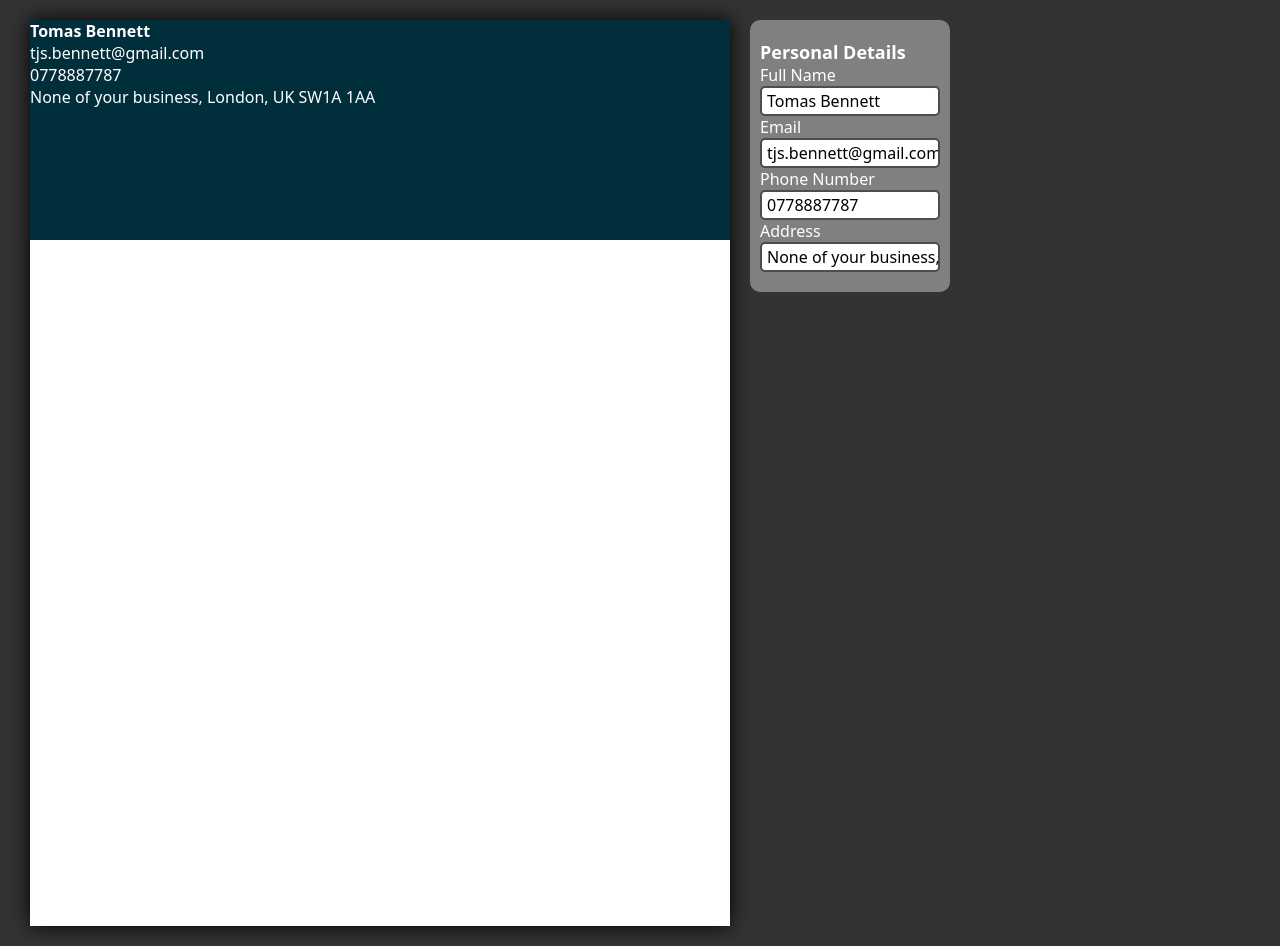
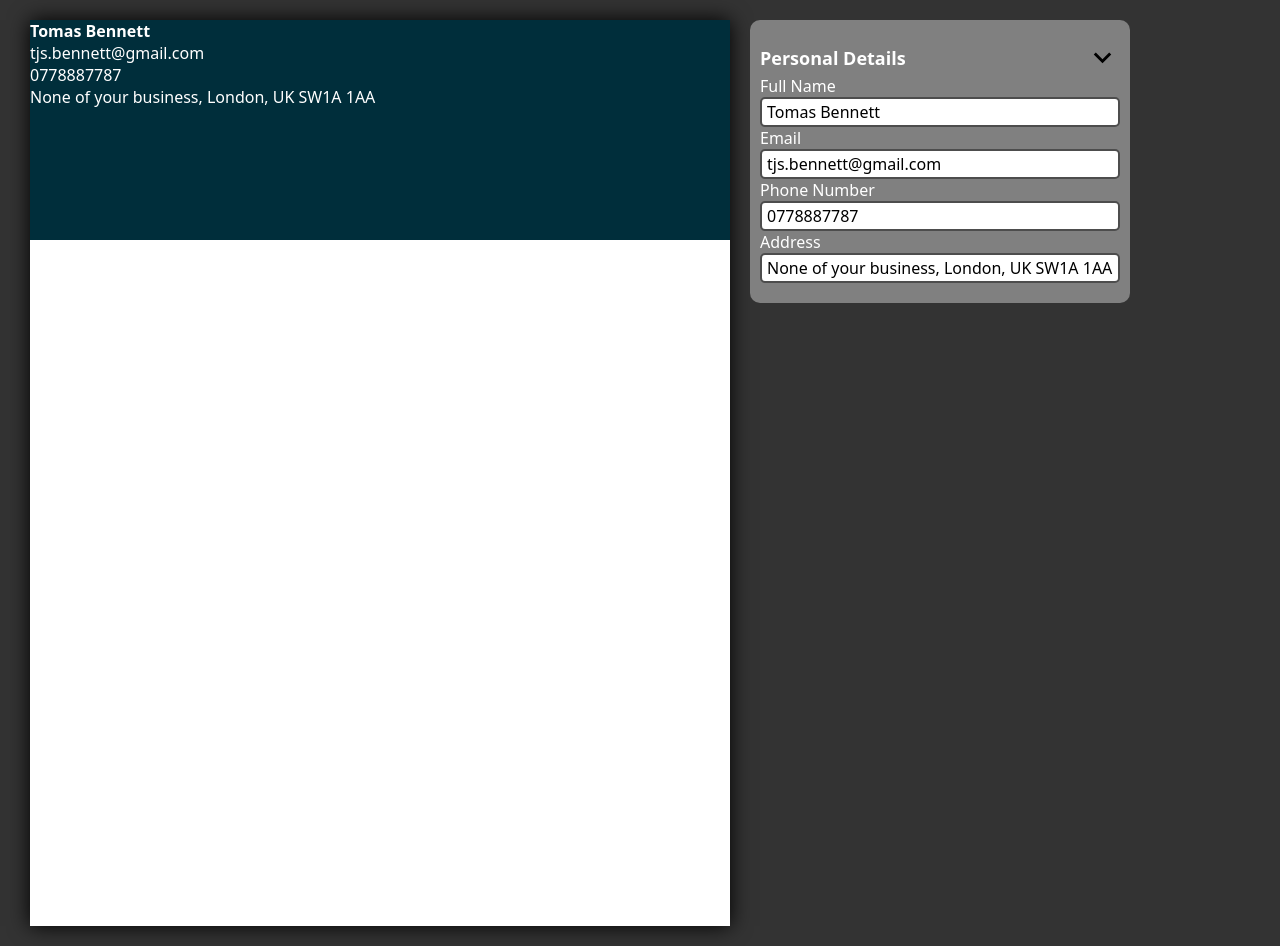
Before and after one commit to tomasbennett/CV-Application, a React (Vite) app: page / in a window 1280 px wide. Built offline with nearby package versions, Linux system fonts and the light colour scheme.

Commit message:
Adding to the cleaner code architecture and adding a custom.d.ts file to help with imports from .svg files - Wanting to learn animation and toggle specifics with react for opening and closing a panel next

```diff
--- a/src/App.tsx
+++ b/src/App.tsx
@@ -1,9 +1,10 @@
 import { PersonalDetailsForm } from './components/cv-editing/components/PersonalDetails'
 
 import "./App.css"
-import { CV } from './components/cv-layout/components/CVContainer'
+import { CVMemo } from './components/cv-layout/components/CVContainer'
 import { useState } from 'react'
 import { IPersonalDetails } from './models/FormData'
+import { CVHeaderContext } from './context/CVHeaderContext'
 
 const originalFormData: IPersonalDetails = {
   fullName: "Tomas Bennett",
@@ -17,8 +18,11 @@ function App() {
 
   return (
     <>
-      <CV curr={curr} />
-      <PersonalDetailsForm curr={curr} setState={setState} />
+      <CVHeaderContext.Provider value={ curr }>
+        <CVMemo />
+      </CVHeaderContext.Provider>
+
+      <PersonalDetailsForm { ...{curr, setState} } />
     </>
   )
 }
--- /dev/null
+++ b/src/components/cv-editing/components/FormCollapsable.css
@@ -0,0 +1,74 @@
+div.form-title-container{
+    width: 100%;
+
+    display: flex;
+    align-items: center;
+    justify-content: space-between;
+}
+
+div.form-title-container div.collapsable-legend-arrow{
+    flex-shrink: 0;
+
+    /* box-sizing: content-box; */
+
+    width: 3.5rem;
+    aspect-ratio: 1/1;
+
+    object-fit: contain;
+
+    overflow: hidden;
+
+    cursor: pointer;
+
+    border-radius: .6rem;
+
+    transform-origin: center;
+
+    /* transition: transform .2s ease-in-out; */
+
+    --open-close-timing: .2s;
+}
+
+div.form-title-container div.collapsable-legend-arrow:hover{
+    outline: .2rem solid white;
+}
+
+div.form-title-container div.collapsable-legend-arrow[data-open="true"]{
+    transform: rotate(0deg);
+}
+
+div.form-title-container div.collapsable-legend-arrow[data-open="false"]{
+    transform: rotate(180deg);
+}
+
+div.form-title-container div.collapsable-legend-arrow[data-open="opening"]{
+    animation: opening var(--open-close-timing) ease-in-out forwards;
+}
+
+div.form-title-container div.collapsable-legend-arrow[data-open="closing"]{
+    animation: closing var(--open-close-timing) ease-in-out forwards;
+}
+
+div.form-title-container div.collapsable-legend-arrow img{
+    width: 100%;
+    height: 100%;
+
+    object-fit: contain;
+}
+
+@keyframes closing {
+    from {
+        transform: rotate(180deg);
+    } to {
+        transform: rotate(0deg);
+    }
+}
+
+@keyframes opening {
+    from {
+        transform: rotate(0deg);
+    } to {
+        transform: rotate(180deg);
+    }
+
+}
--- /dev/null
+++ b/src/components/cv-editing/components/FormCollapsable.tsx
@@ -0,0 +1,25 @@
+import React from "react";
+import arrowSVG from "../../../assets/open-arrow.svg";
+
+import "./FormCollapsable.css";
+
+
+type FormCollapsableLegendProps = {
+    legendText: string;
+};
+
+
+export function FormCollapsableLegend({ legendText }: FormCollapsableLegendProps) {
+    return (
+        <>
+            <div className="form-title-container">
+                <legend>{ legendText }</legend>
+                <div className="collapsable-legend-arrow">
+                    <img src={ arrowSVG } alt="collapsable-arrow" />
+                </div>
+            </div>
+        </>
+    );
+}
+
+export const FormCollapsableLegendMemo = React.memo(FormCollapsableLegend);
--- a/src/components/cv-editing/components/PersonalDetails.css
+++ b/src/components/cv-editing/components/PersonalDetails.css
@@ -1,5 +1,5 @@
 form.cv-editor-form{
-    width: 20rem;
+    width: 38rem;
 
     padding: 2rem 1rem;
 
--- a/src/components/cv-editing/components/PersonalDetails.tsx
+++ b/src/components/cv-editing/components/PersonalDetails.tsx
@@ -2,13 +2,16 @@ import React from "react"
 import "./PersonalDetails.css"
 import { CVInputContainer } from "./InputText"
 import { IPersonalDetails } from "../../../models/FormData";
+import { IFormContextType } from "../../../context/CVHeaderContext";
+import { FormCollapsableLegendMemo } from "./FormCollapsable";
 
-export function PersonalDetailsForm({ curr, setState }: { curr: IPersonalDetails, setState: (curr: IPersonalDetails) => void }) {
+export function PersonalDetailsForm({ curr, setState }: IFormContextType) {
     return (
         <>
             <form method="dialog" className="cv-editor-form">
                 <fieldset>
-                    <legend>Personal Details</legend>
+                    <FormCollapsableLegendMemo legendText={"Personal Details"} />
+
 
                     <CVInputContainer value={curr.fullName} placeholder={"Full Name..."} type={"text"} id={"full-name"} name={"full-name"} label={"Full Name"} >
                         <input onChange={(e) => { setState({ ...curr, fullName: e.target.value }); }} />
--- a/src/components/cv-layout/components/CVContainer.tsx
+++ b/src/components/cv-layout/components/CVContainer.tsx
@@ -1,17 +1,22 @@
+import React from "react"
 import { IPersonalDetails } from "../../../models/FormData"
 import "./CVContainer.css"
 import { CVHeader } from "./CVHeader"
-import { CVMain } from "./CVMain"
+import { CVMain, CVMemoMain } from "./CVMain"
 
-export function CV({ curr }: { curr: IPersonalDetails }) {
+
+
+export function CV() {
     return (
         <>
             <section className="cv-container"
             data-header-layout-position="top"
             >
-                <CVHeader curr={curr} />
+                <CVHeader />
                 <CVMain />
             </section>
         </>
     )
 }
+
+export const CVMemo = React.memo(CV);
--- a/src/components/cv-layout/components/CVHeader.tsx
+++ b/src/components/cv-layout/components/CVHeader.tsx
@@ -1,7 +1,11 @@
+import { use, useContext } from "react"
 import { IPersonalDetails } from "../../../models/FormData"
 import "./HeaderCV.css"
+import { CVHeaderContext } from "../../../context/CVHeaderContext";
 
-export function CVHeader({ curr }: { curr: IPersonalDetails }) {
+export function CVHeader() {
+    const curr: IPersonalDetails | null = useContext(CVHeaderContext);
+    if (curr === null) { return null; }
 
     return (
         <>
--- a/src/components/cv-layout/components/CVMain.tsx
+++ b/src/components/cv-layout/components/CVMain.tsx
@@ -1,3 +1,4 @@
+import React from "react";
 import "./MainCV.css"
 
 export function CVMain() {
@@ -9,3 +10,5 @@ export function CVMain() {
         </>
     )
 }
+
+export const CVMemoMain = React.memo(CVMain);
--- /dev/null
+++ b/src/context/CVHeaderContext.tsx
@@ -0,0 +1,9 @@
+import React, { createContext } from 'react';
+import { IPersonalDetails } from '../models/FormData';
+
+export interface IFormContextType {
+    curr: IPersonalDetails;
+    setState: (curr: IPersonalDetails) => void;
+}
+
+export const CVHeaderContext = createContext<IPersonalDetails | null>(null);
--- /dev/null
+++ b/src/custom.d.ts
@@ -0,0 +1,4 @@
+declare module "*.svg" {
+    const content: string;
+    export default content;
+}
```
Also changed, not shown: src/assets/open-arrow.svg (added).
